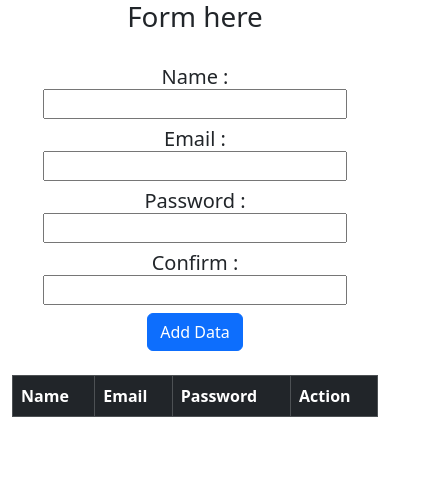
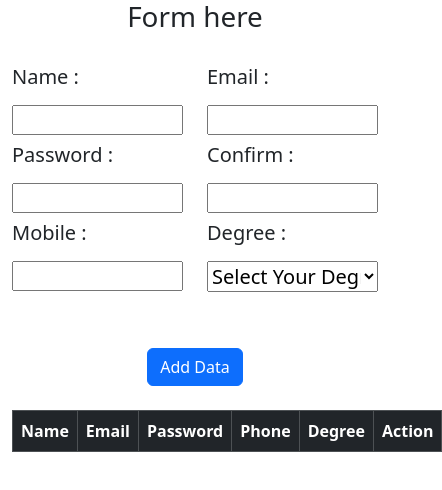
Before and after one commit to Anantshah133/Crud-With-Form-Validation-React, a React (Create React App) app: page / in a window 390 px wide. Shown: the top 490 px of the page, 442 px wide, since content can reach past the window. Built offline with nearby package versions, Linux system fonts and the light colour scheme.

Commit message:
Added mobile and degree field

```diff
--- a/src/Components/CrudForm.jsx
+++ b/src/Components/CrudForm.jsx
@@ -12,13 +12,19 @@ export default function CrudForm() {
             return [];
         }
     });
+
     const [errors, setErrors] = useState({});
     const formRef = useRef(null)
+
+
     useEffect(() => {
         console.log(data)
         localStorage.setItem("userData", JSON.stringify(data))
     }, [data]);
+
+
     console.log(input)
+    // console.log(errors)
 
     const handleChange = (e) => {
         setErrors({ ...errors, [e.target.name]: '' });
@@ -48,8 +54,20 @@ export default function CrudForm() {
             return;
         }
 
+        if (!input.phone || input.phone.length < 10) {
+            setErrors({ ...errors, phone: "Please Enter A Valid Phone Number !!!" })
+            return;
+        }
+
         setData([...data, input])
-        setInput({ name: '', email: '', password: '', confirm: '' })
+        setInput({
+            name: '',
+            email: '',
+            password: '',
+            confirm: '',
+            phone: '',
+            degree: ''
+        })
         formRef.current.reset();
     }
 
@@ -58,16 +76,46 @@ export default function CrudForm() {
             <h1>Form here</h1>
             <form action="" onSubmit={handleSubmit} className='container' ref={formRef}>
                 <br />
-                <h5>Name : <input type="text" name="name" onChange={handleChange} required /></h5>
-                {errors.name && <p className="text-danger">{errors.name}</p>}
-                <h5>Email : <input type="email" name="email" onChange={handleChange} required /></h5>
-                {errors.email && <p className="text-danger">{errors.email}</p>}
-                <h5>Password : <input type="password" name="password" onChange={handleChange} required /></h5>
-                {errors.password && <p className="text-danger">{errors.password}</p>}
-                <h5>Confirm : <input type="password" name="confirm" onChange={handleChange} required /></h5>
-                {errors.confirm && <p className="text-danger">{errors.confirm}</p>}
+                <div className='form-name row'>
+                    <div className='col-6'>
+                        <h5 className='text-start'><p>Name :</p> <input type="text" name="name" className='w-100' onChange={handleChange} required autoComplete='off' /></h5>
+                        {errors.name && <p className="text-danger fw-bold">{errors.name}</p>}
+                    </div>
+                    <div className='col-6'>
+                        <h5 className='text-start'><p>Email :</p> <input type="email" name="email" className='w-100' onChange={handleChange} required autoComplete='off' /></h5>
+                        {errors.email && <p className="text-danger fw-bold">{errors.email}</p>}
+                    </div>
+                </div>
+                <div className='form-name row'>
+                    <div className='col-6'>
+                        <h5 className='text-start'><p>Password : </p><input type="password" name="password" className='w-100' onChange={handleChange} required /></h5>
+                        {errors.password && <p className="text-danger fw-bold">{errors.password}</p>}
+                    </div>
+                    <div className='col-6'>
+                        <h5 className='text-start'><p>Confirm : </p><input type="password" name="confirm" className='w-100' onChange={handleChange} required /></h5>
+                        {errors.confirm && <p className="text-danger fw-bold">{errors.confirm}</p>}
+                    </div>
+                </div>
 
-                <button className='btn btn-primary' type='submit'>Add Data</button>
+                <div className='form-name row'>
+                    <div className='col-6'>
+                        <h5 className='text-start'><p>Mobile : </p><input type="tel" name="phone" className='w-100' onChange={handleChange} required pattern='[0-9]{10}' /></h5>
+                        {errors.phone && <p className="text-danger fw-bold">{errors.phone}</p>}
+                    </div>
+                    <div className='col-6'>
+                        <h5 className='text-start'>
+                            <p>Degree : </p>
+                            <select name="degree" id="" className='w-100' required onChange={handleChange}>
+                                <option value="">Select Your Degree Here</option>
+                                <option value="BCA">BCA</option>
+                                <option value="MCA">MCA</option>
+                                <option value="PHD">PHD</option>
+                            </select>
+                        </h5>
+                    </div>
+                </div>
+
+                <button className='btn btn-primary mt-5' type='submit'>Add Data</button>
 
                 <Table striped bordered hover variant="dark" className='mt-4'>
                     <thead>
@@ -75,6 +123,8 @@ export default function CrudForm() {
                             <th>Name</th>
                             <th>Email</th>
                             <th>Password</th>
+                            <th>Phone</th>
+                            <th>Degree</th>
                             <th>Action</th>
                         </tr>
                     </thead>
@@ -84,6 +134,8 @@ export default function CrudForm() {
                                 <td>{userData.name}</td>
                                 <td>{userData.email}</td>
                                 <td>{userData.password}</td>
+                                <td>{userData.phone}</td>
+                                <td>{userData.degree}</td>
                                 <td>
                                     <button type='button' className='btn btn-success me-3'>Edit</button>
                                     <button type='button' className='btn btn-danger me-3'>Delete</button>
```
